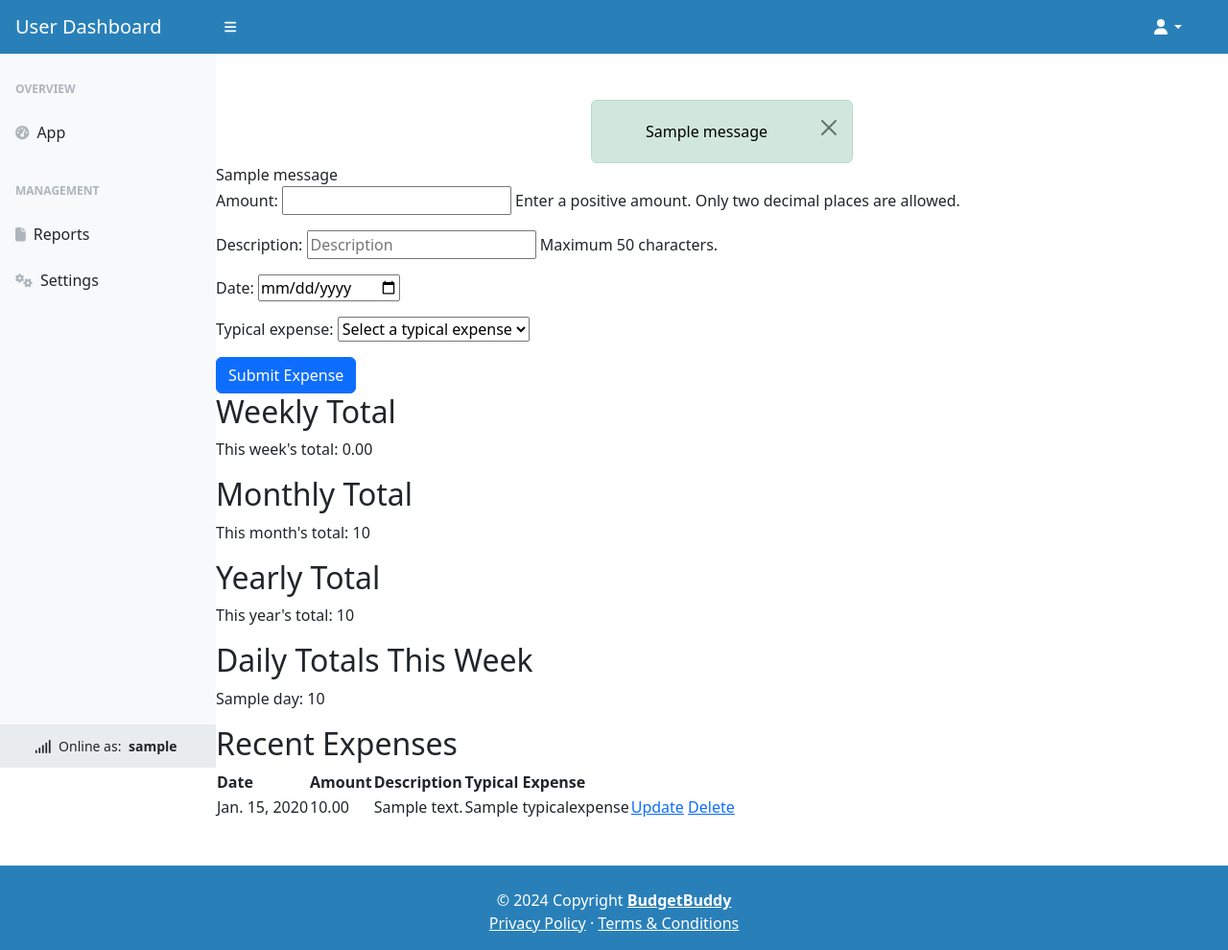
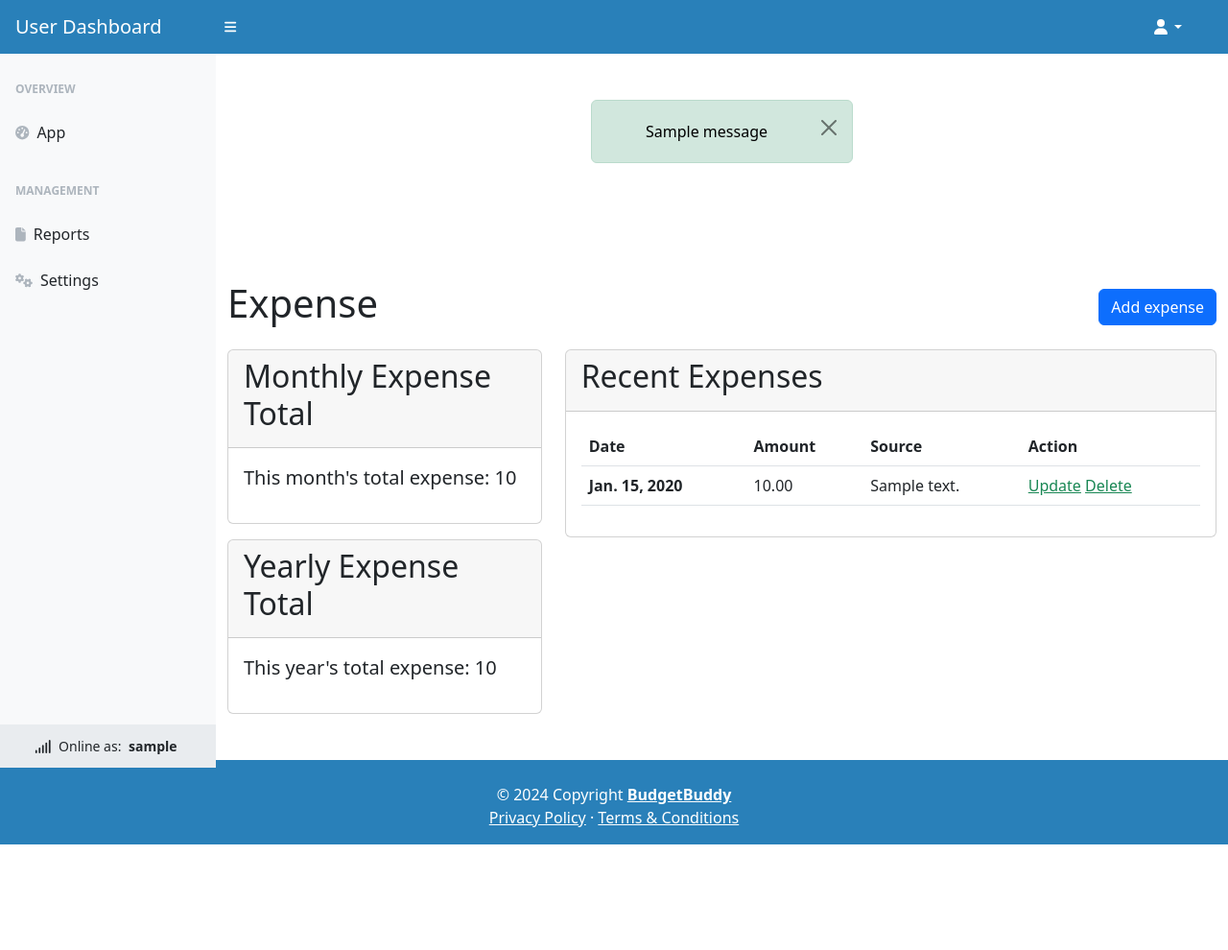
Before and after one commit to stephendawsondev/janhackathonteam11, a Django app: template budgetplanner/transactions/templates/transactions/expenditure.html in a window 1280 px wide. Shown: the whole page at 96% size. After the commit the page ends 880 px from the top, so only its background shows below. Run offline with Django 5.2, Linux system fonts and the light colour scheme; a user stored in the database is signed in; tables that the repository leaves empty hold one stand-in row (values such as "Sample post"); the template is opened without the code that fills it: values that come from a table or form of the project are taken from there, most other values are stand-ins (such as "Sample title", 1, 10 or a date in 2020); one stand-in notice (Sample message) is shown; some libraries are stand-ins or nearby versions.

Commit message:
update expense crud forms

```diff
--- a/budgetplanner/transactions/templates/transactions/expenditure.html
+++ b/budgetplanner/transactions/templates/transactions/expenditure.html
@@ -1,57 +1,101 @@
 {% extends 'dashboard-base/base.html' %}
 {% block content %}
+<section class="position-relative">
+    <div class="container section-content mt-5">
+        <div class="d-flex justify-content-between align-items-center">
+            <h1 class="page-title">Expense</h1>
+            <button class="btn btn-primary" id="add-expense-button">Add expense</button>
+        </div>
+        <div class="content-container row position-relative">
+            <div class="expense-cards col col-12 col-lg-4">
+                <div class="card mt-3">
+                    <div class="card-header">
+                        <h2 class="card-title">Monthly Expense Total</h2>
+                    </div>
                     <div class="card-body">
-    {% if messages %}
-        {% for message in messages %}
-            <div>{{ message }}</div>
-        {% endfor %}
-    {% endif %}
-
-    <form method="post" action="{% url 'expenditure' %}">
-        {% csrf_token %}
-        {{ form.as_p }}
-        <button type="submit" class="btn btn-primary">Submit Expense</button>
-    </form>
-
-    <h2>Weekly Total</h2>
-    <p>This week's total: {{ weekly_totals.weekly_total|default:"0.00" }}</p>
-
-    <h2>Monthly Total</h2>
-    <p>This month's total: {{ monthly_totals.monthly_total|default:"0.00" }}</p>
-
-    <h2>Yearly Total</h2>
-    <p>This year's total: {{ yearly_totals.yearly_total|default:"0.00" }}</p>
-
-    <h2>Daily Totals This Week</h2>
-    {% for day_total in daily_totals %}
-        <p>{{ day_total.day }}: {{ day_total.total|default:"0.00" }}</p>
-    {% endfor %}
-
-    <h2>Recent Expenses</h2>
+                        <p class="cart-text lead">This month's total expense: {{ monthly_totals.monthly_total }}</p>
+                    </div>
+                </div>
+                <div class="card mt-3">
+                    <div class="card-header">
+                        <h2 class="card-title">Yearly Expense Total</h2>
+                    </div>
+                    <div class="card-body">
+                        <p class="cart-text lead">This year's total expense: {{ yearly_totals.yearly_total }}</p>
+                    </div>
+                </div>
+            </div>
+            <div class="recent-expenses-table col col-lg-8 mt-3">
+                <div class="card">
+                    <div class="card-header">
+                        <h2 class="card-title">Recent Expenses</h2>
+                    </div>
+                    <div class="card-body">
                         {% if expenses %}
-        <table>
+                        <table class="table">
+                            <thead>
                                 <tr>
-                <th>Date</th>
-                <th>Amount</th>
-                <th>Description</th>
-                <th>Typical Expense</th>
+                                    <th scope="col">Date</th>
+                                    <th scope="col">Amount</th>
+                                    <th scope="col">Source</th>
+                                    <th scope="col">Action</th>
                                 </tr>
+                            </thead>
                             {% for expense in expenses %}
+                            <tbody>
                                 <tr>
-                <td>{{ expense.date }}</td>
+                                    <th scope="row">{{ expense.date }}</th>
                                     <td>{{ expense.amount }}</td>
                                     <td>{{ expense.description }}</td>
-                <td>{{ expense.typical_expense }}</td>
                                     <td>
-                    <a href="{% url 'update_expense' expense.id %}">Update</a>
-                    <a href="{% url 'delete_expense' expense.id %}">Delete</a>
+                                        <a class="link link-success"
+                                            href="{% url 'update_expense' expense.id %}">Update</a>
+                                        <a class="link link-success"
+                                            href="{% url 'delete_expense' expense.id %}">Delete</a>
                                     </td>
                                 </tr>
+                            </tbody>
                             {% endfor %}
                         </table>
                         {% else %}
-        <p>No expenses recorded.</p>
+                        <p class='lead'>No expenses recorded.</p>
                         {% endif %}
                     </div>
+                </div>
+            </div>
+        </div>
+    </div>
+    <dialog id="add-expense-form" class="form-dialog p-4">
+        <h3 class="card-title mb-2">Add expense</h3>
+        <button id="add-expense-close-button" class="btn btn-danger close-button">X</button>
+        <form method="post" action="{% url 'expenditure' %}">
+            {% csrf_token %}
+            {% for field in form %}
+            <div class="form-group mt-3">
+                {{ field|as_crispy_field }}
+            </div>
+            {% endfor %}
+            <div class="row mt-3 justify-content-end">
+                <div class="col col-12 col-lg-3"><button type="submit" class="btn btn-primary w-100">Record
+                        Expense</button>
+                </div>
+            </div>
 
+        </form>
+    </dialog>
+</section>
+
+<script>
+    const addExpenseForm = document.getElementById('add-expense-form');
+    const addExpenseButton = document.getElementById('add-expense-button');
+    const closeButton = document.getElementById('add-expense-close-button');
+
+    addExpenseButton.addEventListener('click', () => {
+        addExpenseForm.show();
+    });
+
+    closeButton.addEventListener('click', () => {
+        addExpenseForm.close();
+    });
+</script>
 {% endblock %}
```
Also changed, not shown: budgetplanner/transactions/templates/transactions/delete_expense.html (+15 -9 lines), budgetplanner/transactions/templates/transactions/update_expense.html (+19 -9 lines). Lines whose indentation alone changed are shown as unchanged.
